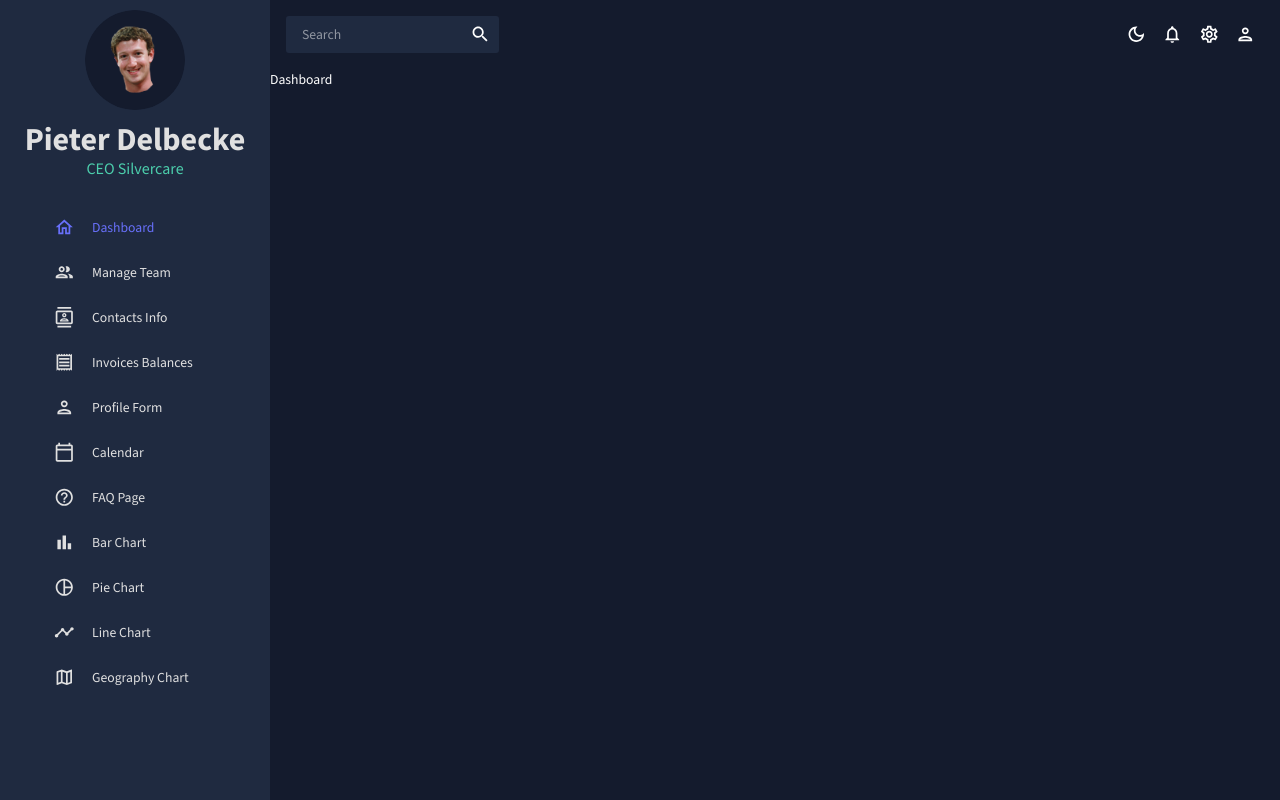
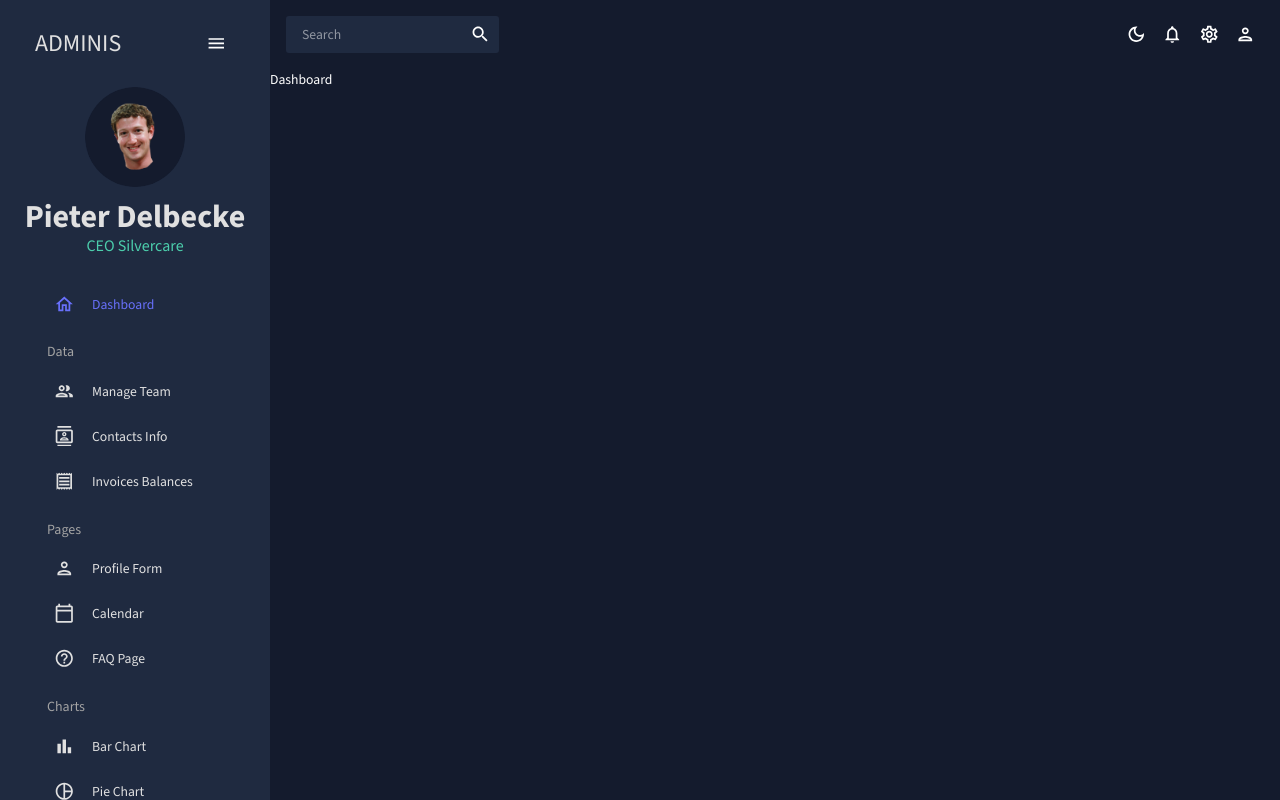
Before and after one commit to PieterJanDelbecke/dashboard, a React (Create React App) app: page / in a window 1280 px wide. Built offline with nearby package versions, Linux system fonts and the light colour scheme.

Commit message:
sidebar: implementation isCollapsed

```diff
--- a/src/scenes/global/sidebar.jsx
+++ b/src/scenes/global/sidebar.jsx
@@ -61,6 +61,26 @@ const Sidebar = () => {
 		>
 			<ProSidebar collapsed={isCollapsed}>
 				<Menu iconShape="square">
+					{/* LOGO AND MENU ICON */}
+					<MenuItem
+						onClick={() => setIsCollapsed(!isCollapsed)}
+						icon={isCollapsed ? <MenuOutlinedIcon /> : undefined}
+						style={{
+							margin: "10px 0 20px 0",
+							color: colors.grey[100],
+						}}
+					>
+						{!isCollapsed && (
+							<Box display="flex" justifyContent="space-between" alignItems="center" ml="15px">
+								<Typography variant="h3" color={colors.grey[100]}>
+									ADMINIS
+								</Typography>
+								<IconButton onClick={() => setIsCollapsed(!isCollapsed)}>
+									<MenuOutlinedIcon />
+								</IconButton>
+							</Box>
+						)}
+					</MenuItem>
 					{/* USER */}
 					{!isCollapsed && (
 						<Box mb="25px">
@@ -86,6 +106,9 @@ const Sidebar = () => {
 					{/* MENU ITEMS */}
 					<Box paddingLeft={isCollapsed ? undefined : "10%"}>
 						<Item title="Dashboard" to="/" icon={<HomeOutlinedIcon />} selected={selected} setSelected={setSelected} />
+						<Typography variant="h6" color={colors.grey[300]} sx={{ m: "15px 0 5px 20px" }}>
+							Data
+						</Typography>
 						<Item
 							title="Manage Team"
 							to="/team"
@@ -107,6 +130,9 @@ const Sidebar = () => {
 							selected={selected}
 							setSelected={setSelected}
 						/>
+						<Typography variant="h6" color={colors.grey[300]} sx={{ m: "15px 0 5px 20px" }}>
+							Pages
+						</Typography>
 						<Item
 							title="Profile Form"
 							to="/form"
@@ -128,6 +154,9 @@ const Sidebar = () => {
 							selected={selected}
 							setSelected={setSelected}
 						/>
+						<Typography variant="h6" color={colors.grey[300]} sx={{ m: "15px 0 5px 20px" }}>
+							Charts
+						</Typography>
 						<Item
 							title="Bar Chart"
 							to="/bar"
```
